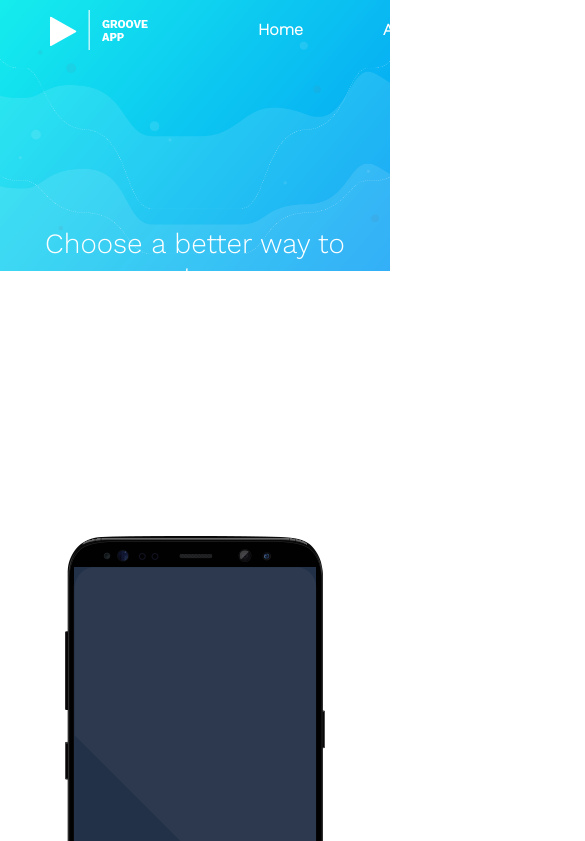
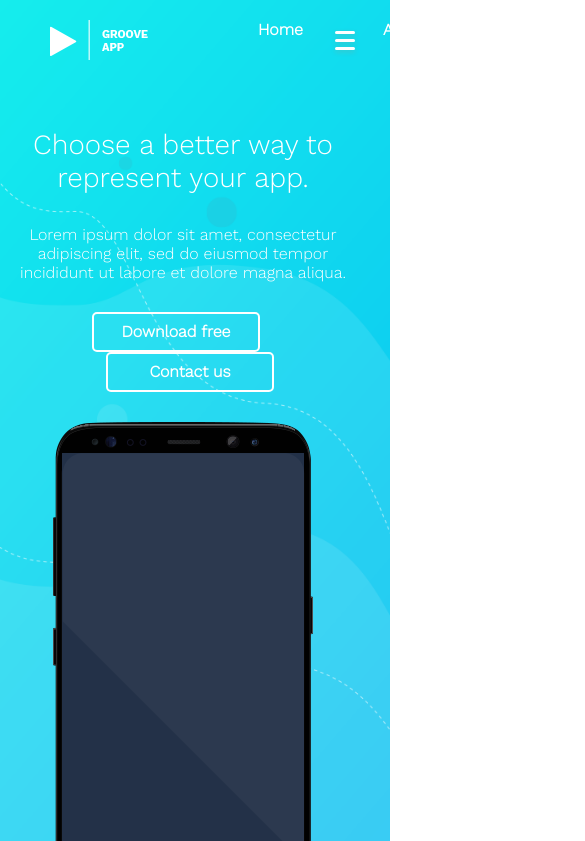
Before and after one commit to angelterziev196/vibo, a website built with webpack: page src/index.html in a window 390 px wide. Shown: the top 841 px of the page, 585 px wide, since content can reach past the window. Built offline with nearby package versions, Linux system fonts and the light colour scheme.

Commit message:
added burger menu and some responsive layouts

```diff
--- a/src/components/header/header.html
+++ b/src/components/header/header.html
@@ -1,18 +1,22 @@
-<div class="container header">
+<section class="container header">
     <div class="row header__holder">
-        <div class="col-md-6 header__holder__inner">
-            <h1 class="header__holder__inner__title">
+        <div class="col-lg-6">
+            <h1 class="header__holder__title">
                 Choose a better way to represent your app.
             </h1>
 
-            <p class="header__holder__inner__description">
+            <p class="header__holder__description">
                 Lorem ipsum dolor sit amet, consectetur adipiscing elit, sed do
                 eiusmod tempor incididunt ut labore et dolore magna aliqua.
             </p>
 
-            <div class="header__holder__inner__buttons">
-                <button id="downloadButton" type="button">Download free</button>
-                <button id="contactUs" type="button">Contact us</button>
+            <div class="header__holder__buttons">
+                <button class="header__holder__buttons--download" type="button">
+                    Download free
+                </button>
+                <button class="header__holder__buttons--contact" type="button">
+                    Contact us
+                </button>
             </div>
 
             <img
@@ -22,4 +26,4 @@
             />
         </div>
     </div>
-</div>
+</section>
--- a/src/components/header/header.scss
+++ b/src/components/header/header.scss
@@ -3,44 +3,78 @@
 @import '/src/styles/globals/mixins';
 
 .header {
-    height: 1000px;
+    height: 100vh;
     background-image: url('/src/images/header/header-background.png');
     background-repeat: no-repeat;
-    background-size: 100%;
+    background-size: cover;
+    overflow: hidden;
+
+    &::after {
+        content: '';
+        display: block;
+        width: 100%;
+        position: absolute;
+        bottom: -5px;
+        background-image: url('/src/images/header/header-decoration.png');
+        background-repeat: no-repeat;
+        background-size: cover;
+        height: 155px;
+        overflow: hidden;
+
+        @include breakpoint(decoration) {
+            display: none;
+        }
+    }
+
+    img {
+        max-width: 450px;
+
+        @include breakpoint(mobile) {
+            display: none;
+        }
+
+        @include breakpoint(tablet) {
+            display: none;
+        }
+
+        @include breakpoint(desktop) {
+            display: initial;
+        }
+    }
 
     &__holder {
+        width: 100%;
         position: relative;
-        top: 227px;
+        top: 128px;
         display: flex;
         flex-direction: column;
         align-items: center;
         text-align: center;
-
-        &__inner {
         font-family: $sansSerif;
         color: $white;
 
         &__title {
-                margin-bottom: 25px;
+            margin-bottom: 30px;
         }
 
         &__description {
-                margin-bottom: 50px;
+            margin-bottom: 30px;
         }
 
         &__buttons {
-                margin-bottom: 70px;
-                #downloadButton {
-                    margin-right: 13px;
+            margin-bottom: 30px;
+
+            &--download {
+                margin-right: 14px;
             }
 
-                #contactUs {
-                    margin-left: 13px;
+            &--contact {
+                margin-left: 14px;
             }
 
             button {
                 height: 40px;
-                    width: 167px;
+                width: 168px;
                 border-radius: 5px;
                 border: solid $white 2px;
                 background-color: transparent;
@@ -56,4 +90,3 @@
         }
     }
 }
-}
--- /dev/null
+++ b/src/components/navbar/hamburger.scss
@@ -0,0 +1,62 @@
+@import '/src/styles/globals/_variables.scss';
+@import '/src/styles/globals/mixins';
+
+.menu__btn {
+    position: absolute;
+    top: 20px;
+    right: 20px;
+    display: flex;
+    justify-content: center;
+    align-items: center;
+    width: 50px;
+    height: 40px;
+    cursor: pointer;
+    transition: all 0.5s ease-in-out;
+
+    &--burger {
+        width: 20px;
+        height: 3px;
+        background: $white;
+        border-radius: 5px;
+        box-shadow: 0 2px 5px rgba(255, 101, 47, 0.2);
+        transition: all 0.5s ease-in-out;
+
+        &::before,
+        &::after {
+            content: '';
+            position: absolute;
+            width: 20px;
+            height: 3px;
+            background: $white;
+            border-radius: 5px;
+            box-shadow: 0 2px 5px rgba(255, 101, 47, 0.2);
+            transition: all 0.5s ease-in-out;
+        }
+        &::before {
+            transform: translateY(-8px);
+        }
+
+        &::after {
+            transform: translateY(8px);
+        }
+    }
+
+    @include breakpoint(desktop) {
+        display: none;
+    }
+}
+
+//ANIMATION
+.menu__btn--open .menu__btn--burger {
+    transform: translateX(-50px);
+    background: transparent;
+    box-shadow: none;
+}
+
+.menu__btn--open .menu__btn--burger::before {
+    transform: rotate(45deg) translate(35px, -35px);
+}
+
+.menu__btn--open .menu__btn--burger::after {
+    transform: rotate(-45deg) translate(35px, 35px);
+}
--- a/src/components/navbar/navbar.html
+++ b/src/components/navbar/navbar.html
@@ -1,18 +1,23 @@
 <nav class="navigation">
     <div class="navigation__holder">
         <img
+            href="#"
             class="navigation__holder__logo"
             src="/src/images/navbar/swc-banner.jpg.png"
             alt="logo"
         />
 
         <ul class="navigation__holder__list">
-            <li class="navigation__holder__list__home"><a href="#">Home</a></li>
-            <li class="navigation__holder__list__about">
-                <a href="#">About</a>
-            </li>
-            <li class="navigation__holder__list__app"><a href="#">App</a></li>
-            <li class="navigation__holder__list__info"><a href="#">Info</a></li>
+            <li><a href="#">Home</a></li>
+
+            <li><a href="#">About</a></li>
+
+            <li><a href="#">App</a></li>
+
+            <li><a href="#">Info</a></li>
         </ul>
     </div>
+    <div class="menu__btn">
+        <div class="menu__btn--burger"></div>
+    </div>
 </nav>
--- a/src/components/navbar/navbar.scss
+++ b/src/components/navbar/navbar.scss
@@ -4,6 +4,7 @@
 .navigation {
     position: absolute;
     width: 100%;
+    overflow: hidden;
 
     &__holder {
         display: flex;
@@ -13,7 +14,7 @@
         &__logo {
             width: 100px;
             height: 40px;
-            margin: 10px 50px;
+            margin: 20px 50px;
             cursor: pointer;
         }
 
@@ -31,6 +32,24 @@
             flex-direction: row;
             padding: 10px 20px;
 
+            &--open {
+                display: flex !important;
+                flex-direction: column;
+                padding-top: 50px;
+            }
+
+            @include breakpoint(mobile) {
+                display: none;
+            }
+
+            @include breakpoint(tablet) {
+                display: none;
+            }
+
+            @include breakpoint(desktop) {
+                display: flex;
+            }
+
             li {
                 padding: 10px 40px;
 
--- /dev/null
+++ b/src/components/services/services.html
@@ -0,0 +1,12 @@
+<section class="container services">
+    <div class="row services__holder">
+        <div class="col-lg-4">
+            <img
+                src="/src/images/services/services-smartphone.png"
+                alt="smartphone"
+            />
+        </div>
+        <div class="col-lg-4"></div>
+        <div class="col-lg-4"></div>
+    </div>
+</section>
--- /dev/null
+++ b/src/components/services/services.scss
@@ -0,0 +1,10 @@
+@use '/src/styles/globals/utilities';
+@import '/src/styles/globals/variables';
+@import '/src/styles/globals/mixins';
+
+.services {
+    height: 100vh;
+    &__holder {
+        width: 100%;
+    }
+}
--- a/src/index.html
+++ b/src/index.html
@@ -9,5 +9,6 @@
     <body>
         <include src="./components/navbar/navbar.html" />
         <include src="./components/header/header.html" />
+        <include src="./components/services/services.html" />
     </body>
 </html>
--- a/src/index.js
+++ b/src/index.js
@@ -1,21 +1,23 @@
 import './styles/index.scss';
 
-document.addEventListener('DOMContentLoaded', () => {
-    const body = document.querySelector('body');
-    console.log(body);
+class Burger {
+    nav__holder = document.querySelector('.navigation__holder__list');
+    burger__menu = document.querySelector('.menu__btn');
 
-    const elvenShieldRecipe = {
-        leatherStrips: 2,
-        ironIngot: 1,
-        refinedMoonstone: 4,
-    };
+    constructor() {
+        this.burger__menu.addEventListener('click', () => {
+            this._burgerAnimation();
+            this._toggleMenu();
+        });
+    }
 
-    const elvenGauntlets = {
-        ...elvenShieldRecipe,
+    _burgerAnimation() {
+        this.burger__menu.classList.toggle('menu__btn--open');
+    }
 
-        leatherSkin: 3,
-    };
+    _toggleMenu() {
+        this.nav__holder.classList.toggle('navigation__holder__list--open');
+    }
+}
 
-    console.log(elvenGauntlets);
-    console.log(elvenShieldRecipe);
-});
+document.onload = new Burger();
--- a/src/styles/globals/_mixins.scss
+++ b/src/styles/globals/_mixins.scss
@@ -1,22 +1,18 @@
 @mixin breakpoint($point) {
     @if $point == desktop {
-        @media (min-width: 70em) {
-            @content;
-        }
-    } @else if $point == laptop {
-        @media (min-width: 64em) {
+        @media (min-width: 992px) {
             @content;
         }
     } @else if $point == tablet {
-        @media (min-width: 50em) {
+        @media (min-width: 768px) {
             @content;
         }
-    } @else if $point == phablet {
-        @media (min-width: 37.5em) {
+    } @else if $point == mobile {
+        @media (min-width: 576px) {
             @content;
         }
-    } @else if $point == mobileonly {
-        @media (max-width: 37.5em) {
+    } @else if $point == decoration {
+        @media (max-width: 1452px) {
             @content;
         }
     }
--- a/src/styles/index.scss
+++ b/src/styles/index.scss
@@ -1,2 +1,4 @@
 @use '../components/navbar/navbar.scss';
+@use '../components/navbar/hamburger.scss';
 @use '../components/header/header.scss';
+@use '../components/services/services.scss';
```
Also changed, not shown: src/images/header/header-decoration.png (added), src/images/services/services-background.png (added), src/images/services/services-smartphone.png (added). Lines whose indentation alone changed are shown as unchanged.
